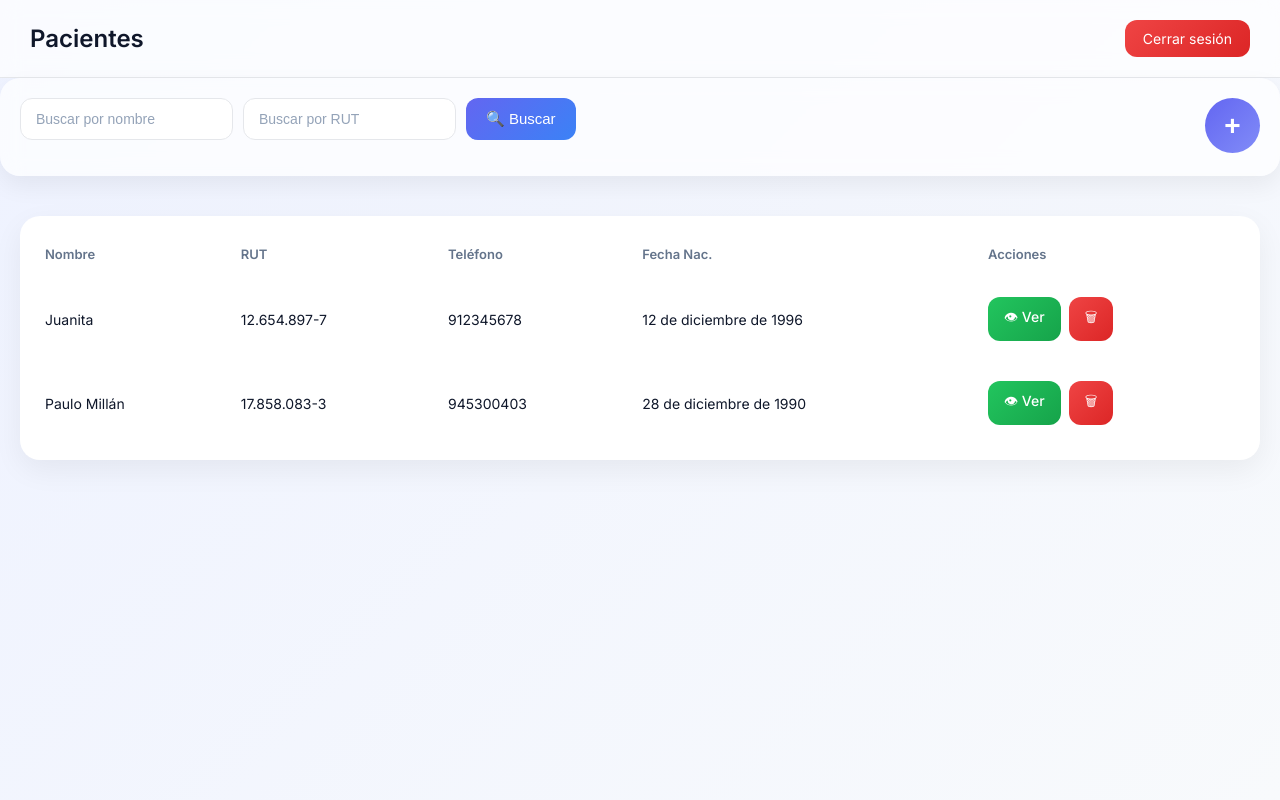
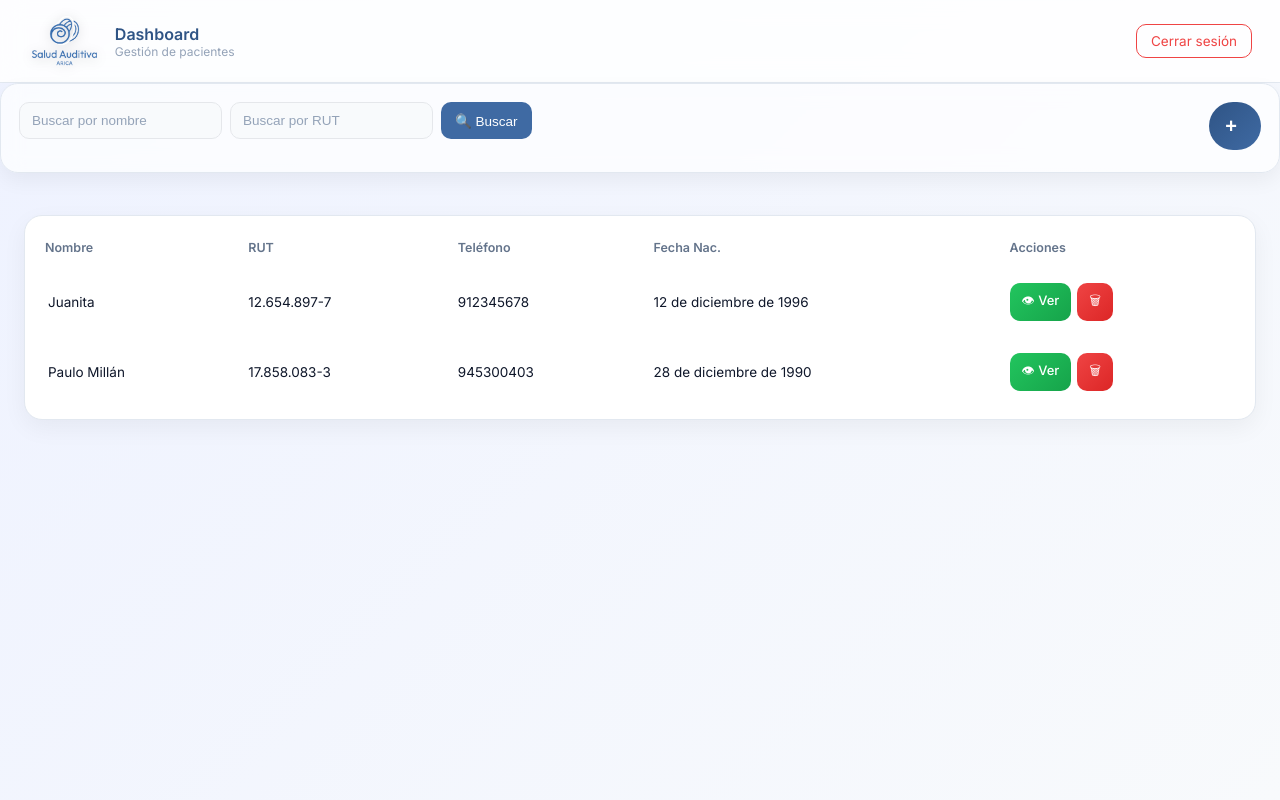
Before and after one commit to PauloJacko/pacientes_audiologia, a Django app: page /dashboard/ in a window 1280 px wide. Run offline with Django 5.2, Linux system fonts and the light colour scheme; a user stored in the database is signed in; data comes from the database, SQL or seed files in the repository; both versions use the stored data as it was after the commit.

Commit message:
CSS completo remejorado del dashboard junto al HTML Dashboard casi completo Falta paginación Falta busqueda en tiempo real

```diff
--- a/Login/static/Login/css/dashboard.css
+++ b/Login/static/Login/css/dashboard.css
@@ -18,77 +18,104 @@ body {
     font-family: 'Inter', sans-serif;
     background: linear-gradient(135deg, #eef2ff, #f8fafc);
     color: #0f172a;
+    font-size: 15px; /* 🔥 base realista */
 }
 
 /* HEADER */
 .header {
-    background: rgba(255,255,255,0.7);
-    backdrop-filter: blur(10px);
-    padding: 20px 30px;
+    background: rgba(255,255,255,0.85);
+    backdrop-filter: blur(12px);
+    padding: 16px 28px;
     display: flex;
     justify-content: space-between;
     align-items: center;
-    border-bottom: 1px solid #e5e7eb;
+    border-bottom: 1px solid #e2e8f0;
 }
 
 .header h2 {
     margin: 0;
-    font-size: 24px;
+    font-size: 20px; /* 🔽 antes muy grande */
     font-weight: 600;
+}
+
+.header-left {
+    display: flex;
+    align-items: center;
+    gap: 14px;
+}
+
+.header-text {
+    display: flex;
+    flex-direction: column;
+}
+
+.header-text .title {
+    font-size: 16px;
+    font-weight: 600;
+    color: #2f5485;
+}
+
+.header-text .subtitle {
+    font-size: 12px;
+    color: #94a3b8;
 }
 
 /* BOTÓN LOGOUT */
 .btn-logout {
-    background: linear-gradient(135deg, #ef4444, #dc2626);
-    color: white;
-    padding: 10px 18px;
-    border-radius: 12px;
+    background: transparent;
+    color: #ef4444;
+    padding: 8px 14px;
+    border: 1px solid #ef4444;
+    border-radius: 10px;
     text-decoration: none;
-    font-size: 14px;
-    transition: 0.3s;
+    font-size: 13.5px;
+    transition: 0.25s;
 }
 
 .btn-logout:hover {
-    transform: translateY(-2px);
-    box-shadow: 0 8px 20px rgba(0,0,0,0.2);
+    background: #ef4444;
+    color: white;
+    transform: translateY(-1px);
+    box-shadow: 0 6px 16px rgba(0,0,0,0.2);
 }
 
 /* CONTENEDOR */
 .container {
-    padding: 20px;
+    padding: 24px;
 }
 
 /* FILTROS */
 .filters {
     background: rgba(255,255,255,0.7);
     backdrop-filter: blur(10px);
-    padding: 20px;
-    border-radius: 20px;
-    margin-bottom: 20px;
-    box-shadow: 0 10px 25px rgba(0,0,0,0.06);
+    padding: 18px;
+    border-radius: 18px;
+    border: 1px solid #e2e8f0;
+    margin-bottom: 18px;
+    box-shadow: 0 8px 20px rgba(0,0,0,0.05);
 
     display: flex;
     justify-content: space-between;
     flex-wrap: wrap;
-    gap: 15px;
+    gap: 12px;
 }
 
 .filters-form {
     display: flex;
-    gap: 10px;
+    gap: 8px;
     flex-wrap: wrap;
 }
 
 /* INPUTS */
 .filters input,
 .modal-content input {
-    padding: 12px 15px;
-    border-radius: 12px;
+    padding: 10px 12px;
+    border-radius: 10px;
     border: 1px solid #e5e7eb;
     outline: none;
     transition: 0.2s;
-    font-size: 14px;
-    background: #ffffff;
+    font-size: 13.5px;
+    background: #f8fafc;
 }
 
 .filters input::placeholder,
@@ -99,47 +126,33 @@ body {
 .filters input:focus,
 .modal-content input:focus {
     border-color: var(--primary);
-    box-shadow: 0 0 0 3px rgba(99,102,241,0.2);
+    box-shadow: 0 0 0 2px rgba(99,102,241,0.2);
 }
 
 /* BOTONES */
 button, .btn-new, .btn-search {
-    font-size: 15px;
-    padding: 12px 18px;
+    font-size: 13.5px;
+    padding: 10px 14px;
     border: none;
     cursor: pointer;
 }
 
-/* NUEVO PACIENTE */
-.btn-new {
-    background: linear-gradient(135deg, var(--primary), var(--primary-light));
-    color: white;
-}
-
-.btn-new:hover {
-    transform: translateY(-2px);
-    box-shadow: 0 10px 25px rgba(99,102,241,0.3);
-}
-
-/* BUSCAR */
 .btn-search {
-    background: linear-gradient(135deg, #6366f1, #3b82f6);
+    background: #3f6aa3;
     color: white;
 
-    padding: 12px 20px;
-    font-weight: 500;
-    border-radius: 12px;
+    border-radius: 10px;
 
     display: flex;
     align-items: center;
-    gap: 8px;
+    gap: 6px;
 
-    transition: all 0.25s ease;
+    transition: all 0.2s ease;
 }
 
 .btn-search:hover {
-    transform: translateY(-2px) scale(1.02);
-    box-shadow: 0 10px 25px rgba(59,130,246,0.25);
+    transform: translateY(-1px);
+    box-shadow: 0 8px 20px rgba(63,106,163,0.25);
 }
 
 .btn-search:active {
@@ -149,52 +162,63 @@ button, .btn-new, .btn-search {
 /* CARD */
 .card {
     background: white;
-    border-radius: 20px;
-    padding: 10px;
-    box-shadow: 0 10px 30px rgba(0,0,0,0.06);
+    border-radius: 18px;
+    padding: 8px;
+    box-shadow: 0 8px 25px rgba(0,0,0,0.05);
     overflow-x: auto;
+    border: 1px solid #e2e8f0;
 }
 
 /* TABLA */
 table {
     width: 100%;
     border-collapse: separate;
-    border-spacing: 0 10px;
+    border-spacing: 0 8px;
 }
 
 /* HEADERS */
 th {
     text-align: left;
-    padding: 10px 15px;
+    padding: 8px 12px;
     color: var(--gray);
-    font-size: 13px;
+    font-size: 12.5px;
 }
 
 /* FILAS */
-tr {
-    background: #ffffff;
+tbody tr {
+    background: white;
     border-radius: 12px;
+    transition: all 0.2s ease;
+}
+
+tbody tr td:first-child {
+    border-left: 3px solid transparent;
+}
+
+tbody tr:hover td:first-child {
+    border-left: 3px solid #3f6aa3;
 }
 
 td {
-    padding: 15px;
-    font-size: 14px;
+    padding: 12px;
+    font-size: 13.5px;
 }
 
 /* EFECTO HOVER */
 tbody tr {
-    transition: 0.25s;
+    transition: 0.2s;
 }
 
 tbody tr:hover {
-    transform: translateY(-2px);
-    box-shadow: 0 8px 20px rgba(0,0,0,0.08);
+    transform: translateY(-1px);
+    box-shadow: 0 6px 16px rgba(0,0,0,0.06);
+    background: #f8fafc;
 }
 
 /* ACCIONES */
 .acciones {
     display: flex;
-    gap: 8px;
+    gap: 6px;
 }
 
 /* BOTONES ACCIONES */
@@ -203,14 +227,14 @@ tbody tr:hover {
     align-items: center;
     justify-content: center;
 
-    padding: 10px 16px;
-    font-size: 14px;
+    padding: 8px 12px;
+    font-size: 13px;
     font-weight: 500;
 
-    border-radius: 12px;
+    border-radius: 10px;
     text-decoration: none;
 
-    transition: all 0.25s ease;
+    transition: all 0.2s ease;
 }
 
 /* VER */
@@ -306,163 +365,138 @@ tbody tr:hover {
 }
 
 .close:hover {
-    color: #0f172a;
-    transform: scale(1.1);
+    color: #2f5485;
 }
 
-/* ANIMACIÓN */
 @keyframes fadeIn {
     from {
         opacity: 0;
-        transform: translateY(15px);
+        transform: translateY(10px) scale(0.98);
     }
     to {
         opacity: 1;
-        transform: translateY(0);
+        transform: translateY(0) scale(1);
     }
 }
 
-/* BOTÓN FLOTANTE */
+/* FAB */
 .fab {
-    position: relative;
+    height: 48px;
+    min-width: 48px;
+    padding: 0 16px;
+
+    border-radius: 50px;
+
+    background: linear-gradient(135deg, #2f5485, #3f6aa3);
+    color: white;
+
     display: flex;
     align-items: center;
     justify-content: center;
-
-    background: linear-gradient(135deg, #6366f1, #818cf8);
-    color: white;
-
-    height: 55px;
-    width: 55px;
-    border-radius: 50%;
+    gap: 8px;
 
     border: none;
     cursor: pointer;
 
+    transition: all 0.25s ease;
     overflow: hidden;
-    transition: all 0.3s ease;
 }
 
 .fab .icon {
-    position: absolute;
-    left: 50%;
-    top: 50%;
-    transform: translate(-50%, -50%);
-    font-size: 28px;
-    font-weight: 700;
+    font-size: 20px;
+    font-weight: 600;
+    display: flex;
+    align-items: center;
+    justify-content: center;
 }
 
 .fab .text {
-    margin-left: 45px;
+    font-size: 13.5px;
+    font-weight: 500;
+    white-space: nowrap;
+
     opacity: 0;
-    white-space: nowrap;
-    font-size: 15px;
-    font-weight: 500;
-    transition: 0.3s;
+    max-width: 0;
+    overflow: hidden;
+
+    transition: all 0.25s ease;
 }
 
 .fab:hover {
-    width: 200px;
-    border-radius: 40px;
-    justify-content: flex-start;
-    padding-left: 20px;
-}
-
-.fab:hover .icon {
-    left: 20px;
-    transform: translateY(-50%);
+    padding-right: 18px;
+    transform: translateY(-1px);
+    box-shadow: 0 10px 25px rgba(63,106,163,0.3);
 }
 
 .fab:hover .text {
     opacity: 1;
+    max-width: 160px;
 }
 
-/* RESPONSIVE */
-@media (max-width: 768px) {
-    .header {
-        flex-direction: column;
-        gap: 10px;
-        align-items: flex-start;
-    }
-
-    .filters {
-        flex-direction: column;
-    }
-
-    .filters-form {
-        width: 100%;
-        flex-direction: column;
-    }
-
-    .filters input {
-        width: 100%;
-    }
-
-    table {
-        font-size: 13px;
-    }
-
-    td, th {
-        padding: 10px;
-    }
-}
-
-/* ===== MODAL ELIMINAR MEJORADO ===== */
-
+/* MODAL DELETE */
 .modal-delete {
-    max-width: 420px;
     text-align: center;
-    animation: scaleIn 0.2s ease;
 }
 
 .modal-delete h3 {
     color: #ef4444;
-    font-size: 22px;
-    font-weight: 600;
+    font-size: 20px;
 }
 
 .modal-text {
-    font-size: 15.5px;
+    font-size: 14px;
     color: #475569;
-    margin: 12px 0 22px 0;
-    line-height: 1.5;
 }
 
 .modal-actions {
     display: flex;
     justify-content: center;
-    gap: 12px;
+    gap: 10px;
 }
 
 .btn-cancel,
 .btn-confirm {
-    width: 140px;
-    height: 42px;
-    font-size: 14.5px;
+    width: 120px;
+    height: 40px;
+    font-size: 13.5px;
     border-radius: 10px;
-    font-weight: 500;
-    cursor: pointer;
-    transition: all 0.2s ease;
     border: none;
 }
 
 .btn-cancel {
     background: #e2e8f0;
-    color: #0f172a;
 }
 
-.btn-cancel:hover {
-    background: #cbd5f5;
-    transform: translateY(-1px);
-}
-
-/* ELIMINAR */
 .btn-confirm {
     background: linear-gradient(135deg, #ef4444, #dc2626);
     color: white;
 }
 
-.btn-confirm:hover {
-    transform: translateY(-1px);
-    box-shadow: 0 8px 20px rgba(239,68,68,0.25);
+/* HEADER LAYOUT */
+.header {
+    display: flex;
+    justify-content: space-between;
+    align-items: center;
 }
+
+.header-left {
+    display: flex;
+    align-items: center;
+}
+
+.header-right {
+    display: flex;
+    align-items: center;
+}
+
+.logo-header {
+    height: 50px; /* 🔥 tamaño ideal dashboard */
+    width: auto;
+
+    filter: drop-shadow(0 2px 6px rgba(0,0,0,0.2));
+}
+
+.logo-header:hover {
+    transform: scale(1.03);
+    transition: 0.2s;
+}
--- a/Login/templates/login/dashboard.html
+++ b/Login/templates/login/dashboard.html
@@ -2,10 +2,20 @@
 <link rel="stylesheet" href="{% static 'Login/css/dashboard.css' %}">
 <meta name="viewport" content="width=device-width, initial-scale=1.0">
 
-<!-- HEADER -->
 <div class="header">
-    <h2>Pacientes</h2>
-    <a href="{% url 'logout' %}" class="btn-logout">Cerrar sesión</a>
+
+    <div class="header-left">
+        <img src="{% static 'Login/img/logo-png.png' %}" alt="Logo" class="logo-header">
+        <div class="header-text">
+            <span class="title">Dashboard</span>
+            <span class="subtitle">Gestión de pacientes</span>
+        </div>
+    </div>
+
+    <div class="header-right">
+        <a href="{% url 'logout' %}" class="btn-logout">Cerrar sesión</a>
+    </div>
+
 </div>
 
 <!-- FILTROS -->
@@ -22,7 +32,7 @@
 
     <button class="fab" onclick="abrirModal()">
         <span class="icon">+</span>
-        <span class="text">Nuevo Paciente</span>
+        <span class="text">Registrar Paciente</span>
     </button>
 
 </div>
--- a/Login/templates/login/login.html
+++ b/Login/templates/login/login.html
@@ -12,8 +12,10 @@
 <body>
 
 <div class="login-box">
+
+    <img src="{% static 'Login/img/logo-png.png' %}" alt="Logo" class="logo">
+
     <h2>Acceso</h2>
-    <p style="opacity: 0.8; font-size: 14px;">Sistema de Audiología</p>
 
     {% if error %}
         <p class="error">{{ error }}</p>
```
Also changed, not shown: other parts of Login/static/Login/css/dashboard.css (+58 -23 lines), Login/static/Login/css/login.css (+22 -0 lines), Login/static/Login/img/logo-png.png (added), db.sqlite3.
